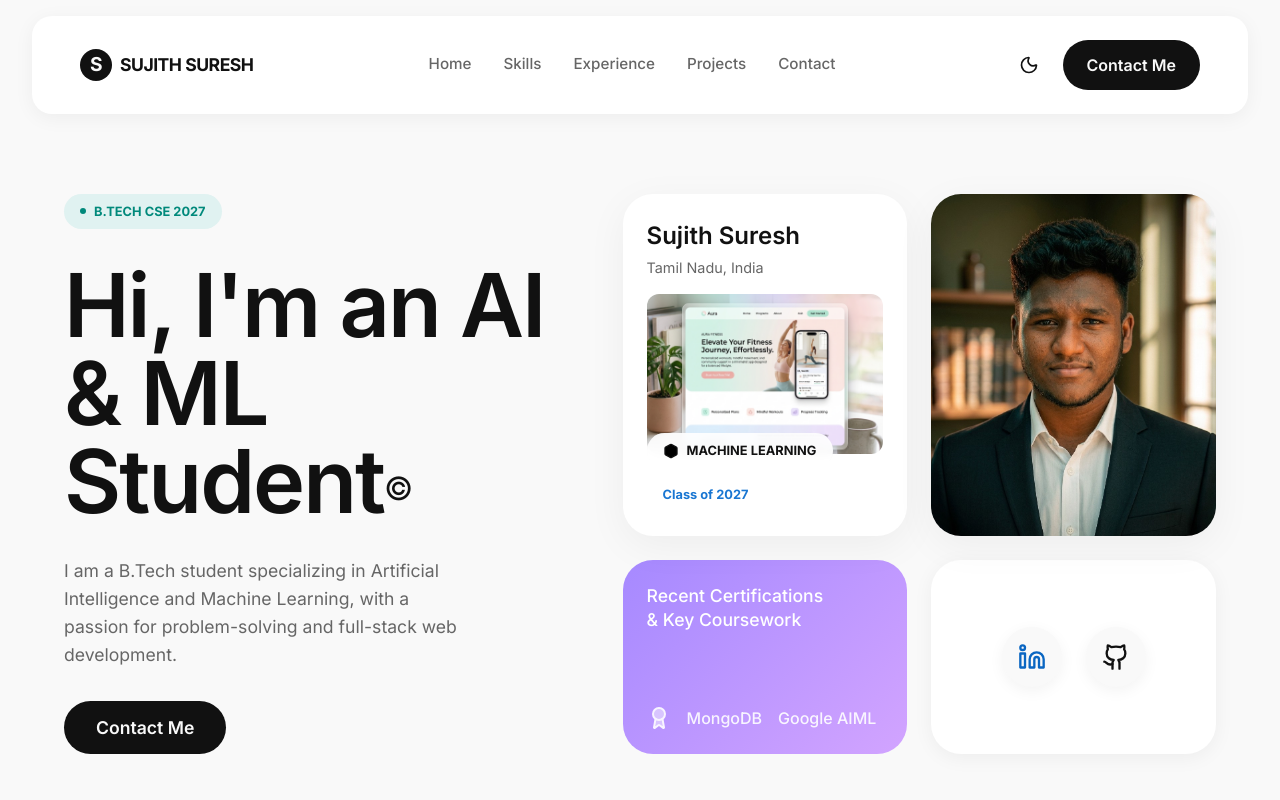
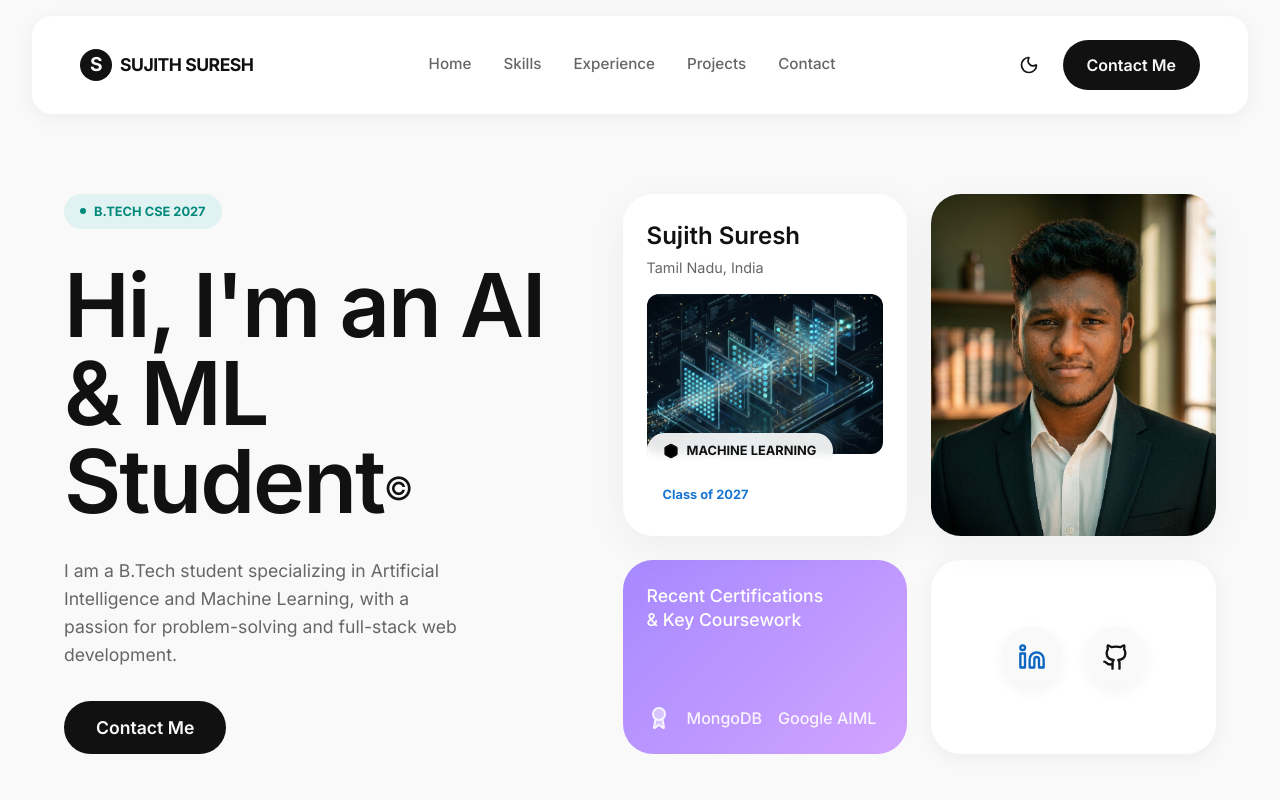
Before and after one commit to sujithTech007/My-Portfolio, a Next.js app: page / in a window 1280 px wide. Shown: the top 800 px of the page. Built offline with nearby package versions, Linux system fonts and the light colour scheme.

Commit message:
Update Hero image to ML model

```diff
--- a/src/components/Hero.tsx
+++ b/src/components/Hero.tsx
@@ -44,7 +44,7 @@ export default function Hero() {
             <p>Tamil Nadu, India</p>
           </div>
           <div className={styles.framerImageContainer}>
-            <Image src="/framer-mockup.png" alt="Framer mockup" fill />
+            <Image src="/ml-model.png" alt="Machine Learning Model Visualization" fill />
           </div>
           <div className={styles.badges}>
             <div className={styles.expertBadge}>
```
Also changed, not shown: public/ml-model.png (added).
